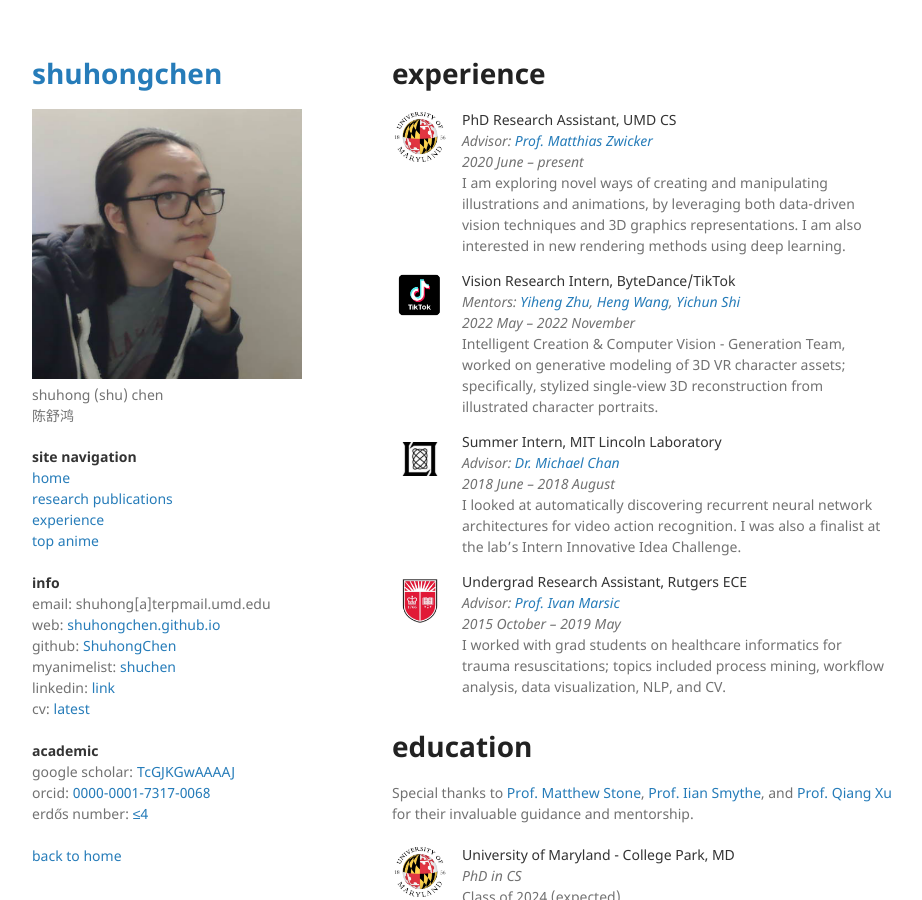
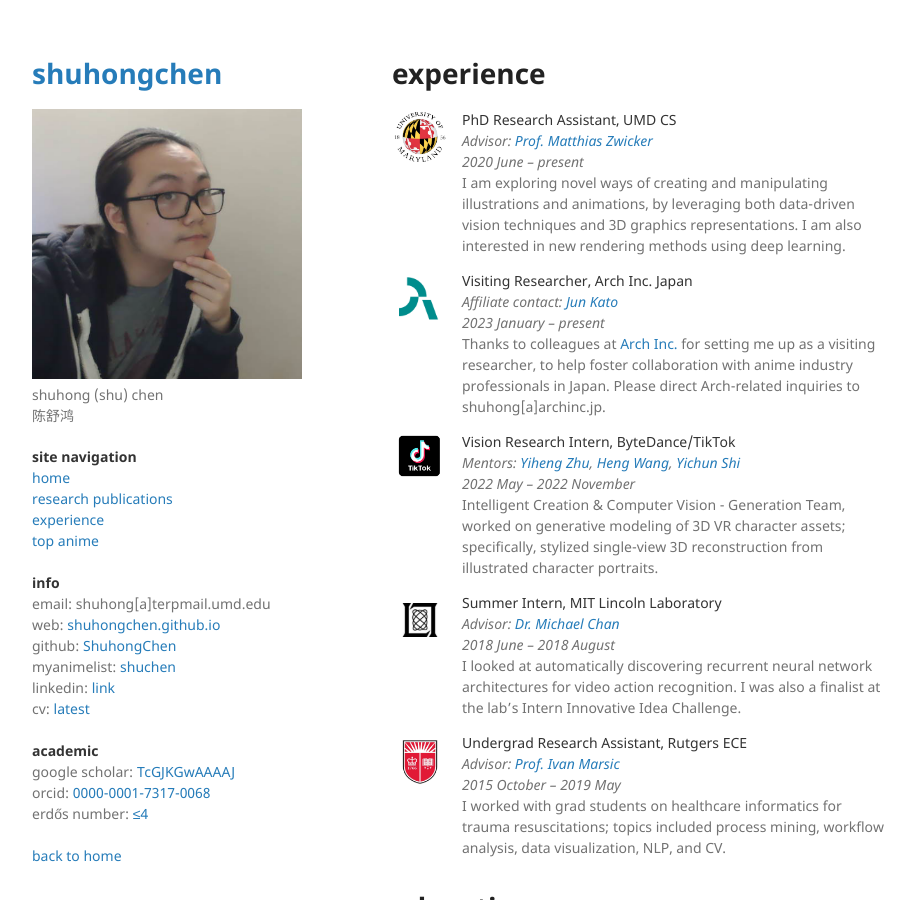
Before and after one commit to ShuhongChen/shuhongchen.github.io, a Jekyll site: the page built from experience.md, in a window 1280 px wide and 900 px high. Shown: the whole window, without its empty margins (178-1100 px from the left). Built offline with Jekyll 4.4.1, drawn with Linux system fonts in a browser that asks for light colours.

Commit message:
add arch

```diff
--- a/experience.md
+++ b/experience.md
@@ -31,6 +31,23 @@ title: experience
             2020 June – present
         </i><br>
         I am exploring novel ways of creating and manipulating illustrations and animations, by leveraging both data-driven vision techniques and 3D graphics representations.  I am also interested in new rendering methods using deep learning.
+    </td>
+</tr>
+<tr>
+    <td>
+        <img src='./assets/img/logo_archinc.png' class='thumbnail-small'>
+    </td>
+    <td class=pad_xp>
+        <label class=darktext>
+            Visiting Researcher, Arch Inc. Japan
+        </label><br>
+        <i>
+            Affiliate contact:
+            <a href='https://junkato.jp/'>Jun Kato</a>
+            <br>
+            2023 January – present
+        </i><br>
+        Thanks to colleagues at <a href='https://research.archinc.jp/en/'>Arch Inc.</a> for setting me up as a visiting researcher, to help foster collaboration with anime industry professionals in Japan.  Please direct Arch-related inquiries to shuhong[a]archinc.jp.
     </td>
 </tr>
 <tr>
```
Also changed, not shown: index.md (+1 -1 lines), assets/img/logo_archinc.png (added).
